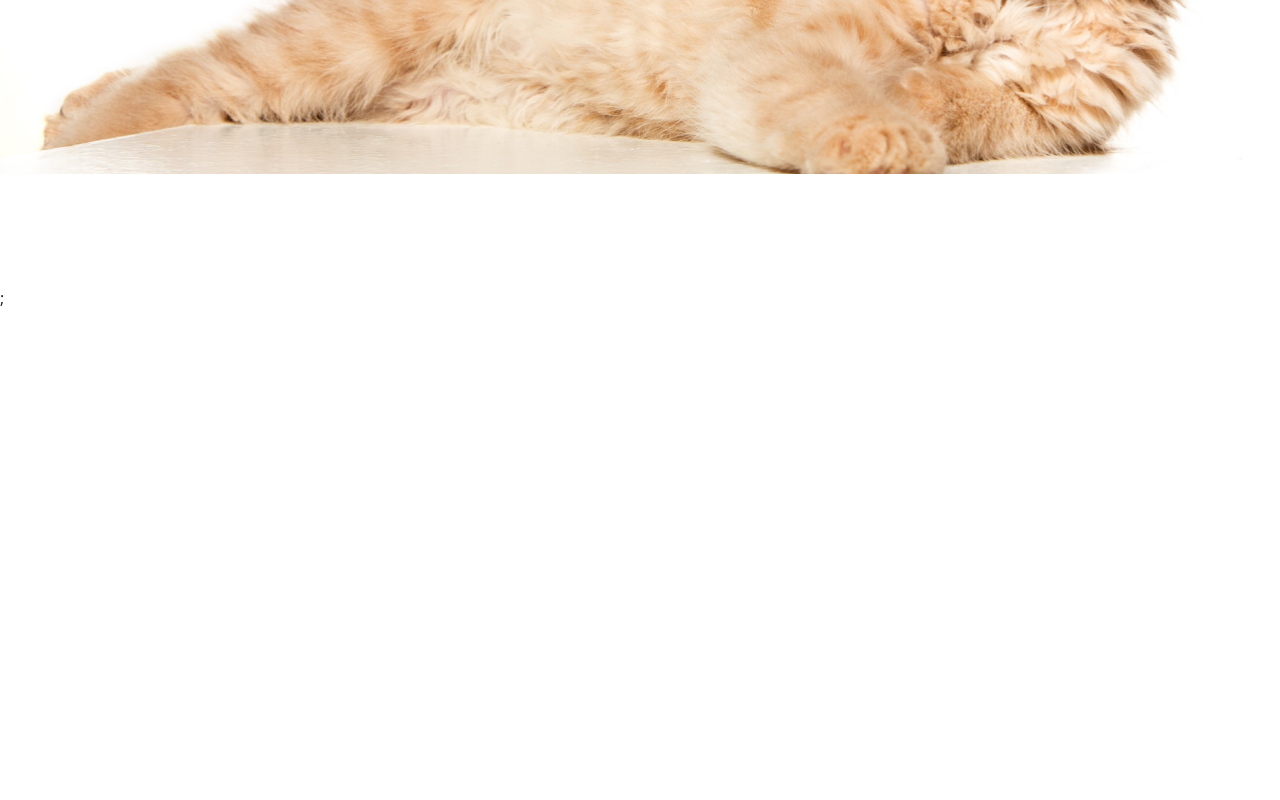
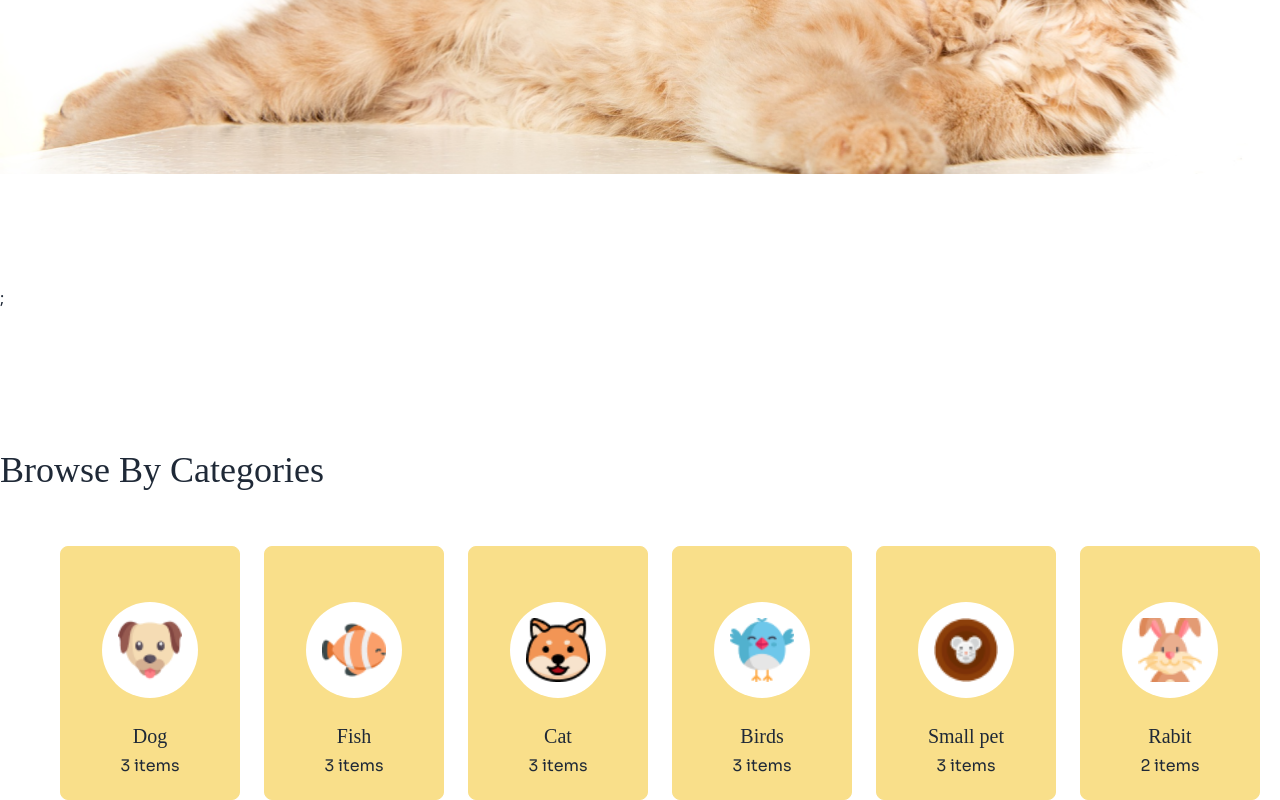
Before and after one commit to nazmulrahat/R13A13, a plain HTML site: page index.html in a window 1280 px wide. Shown: the part 752-1552 px from the top of the page. Before the commit the page ends 1062 px from the top, so only its background shows below. Drawn offline with nearby package versions, Linux system fonts and the light colour scheme; a web font is replaced by a local one.

Commit message:
add Browse By Categories

```diff
--- a/index.html
+++ b/index.html
@@ -97,6 +97,91 @@
             <div class="w-full absolute mt-[320px] z-0 md:hidden block"><img src="./c1-assets/cat-big.png" alt=""></div>
 
           </section>;
+          <!-- banner end -->
+
+          <!-- Browse By Categories -->
+          <section class="category md:container md:mx-auto flex flex-col justify-center  mt-[140px] ">
+
+            <div class=" md:mx-auto md:w-[1320px] text-left">
+              <h1 class=" md:mx-auto first-font ml-4 md:text-4xl text-2xl font-normal mb-5 md:mb-14">Browse By Categories
+              </h1>
+            </div>
+
+            <div
+              class=" md:mx-auto md:w-[1320px]    md:items-center items-center justify-center md:gap-6 gap-2 ml-2  grid grid-cols-2  md:flex ">
+
+              <div
+                class="first-pet bg-secondary-color border border-solid border-secondary-color rounded-lg px-[48px] pt-[34px] flex flex-col justify-center items-center  w-[180px] h-[254px] ">
+                <div class="avatar">
+                  <div class="w-24 rounded-full bg-primary-color p-4">
+                    <img src="./c1-assets/dog-cartoon.png" />
+                  </div>
+                </div>
+                <h1 class=" first-font text-xl font-normal mb-1 mt-6">Dog</h1>
+                <p class="second-font  font-normal text-base">3 items</p>
+              </div>
+
+              <div
+                class="first-pet bg-secondary-color border border-solid border-secondary-color rounded-lg px-[48px] pt-[34px] flex flex-col justify-center items-center w-[180px] h-[254px] ">
+                <div class="avatar">
+                  <div class="w-24 rounded-full bg-primary-color p-4">
+                    <img src="./c1-assets/fish-cartoon.png" />
+                  </div>
+                </div>
+                <h1 class=" first-font text-xl font-normal mb-1 mt-6">Fish</h1>
+                <p class="second-font  font-normal text-base">3 items</p>
+              </div>
+
+
+
+              <div
+                class="first-pet bg-secondary-color border border-solid border-secondary-color rounded-lg px-[48px] pt-[34px] flex flex-col justify-center items-center  w-[180px] h-[254px] ">
+                <div class="avatar">
+                  <div class="w-24 rounded-full bg-primary-color p-4">
+                    <img src="./c1-assets/cat-cartoon.png" />
+                  </div>
+                </div>
+                <h1 class=" first-font text-xl font-normal mb-1 mt-6">Cat</h1>
+                <p class="second-font  font-normal text-base">3 items</p>
+              </div>
+
+
+              <div
+                class="first-pet bg-secondary-color border border-solid border-secondary-color rounded-lg px-[48px] pt-[34px] flex flex-col justify-center items-center w-[180px] h-[254px] ">
+                <div class="avatar">
+                  <div class="w-24 rounded-full bg-primary-color p-4">
+                    <img src="./c1-assets/bird-cartoon.png" />
+                  </div>
+                </div>
+                <h1 class=" first-font text-xl font-normal mb-1 mt-6">Birds</h1>
+                <p class="second-font  font-normal text-base">3 items</p>
+              </div>
+
+              <div
+                class="first-pet bg-secondary-color border border-solid border-secondary-color rounded-lg px-[48px] pt-[34px] flex flex-col justify-center items-center w-[180px] h-[254px] ">
+                <div class="avatar">
+                  <div class="w-24 rounded-full bg-primary-color p-4">
+                    <img src="./c1-assets/mouse-cartoon.png " />
+                  </div>
+                </div>
+                <h1 class=" first-font text-xl font-normal mb-1 mt-6">Small pet</h1>
+                <p class="second-font  font-normal text-base">3 items</p>
+              </div>
+
+              <div
+                class="first-pet bg-secondary-color border border-solid border-secondary-color rounded-lg px-[48px] pt-[34px] flex flex-col justify-center items-center  w-[180px] h-[254px] ">
+                <div class="avatar">
+                  <div class="w-24 rounded-full bg-primary-color p-4">
+                    <img src="./c1-assets/rabbit-cartoon.png" />
+                  </div>
+                </div>
+                <h1 class=" first-font text-xl font-normal mb-1 mt-6">Rabit</h1>
+                <p class="second-font  font-normal text-base">2 items</p>
+              </div>
+
+            </div>
+
+          </section>
 
     </main>
     <footer>
```
